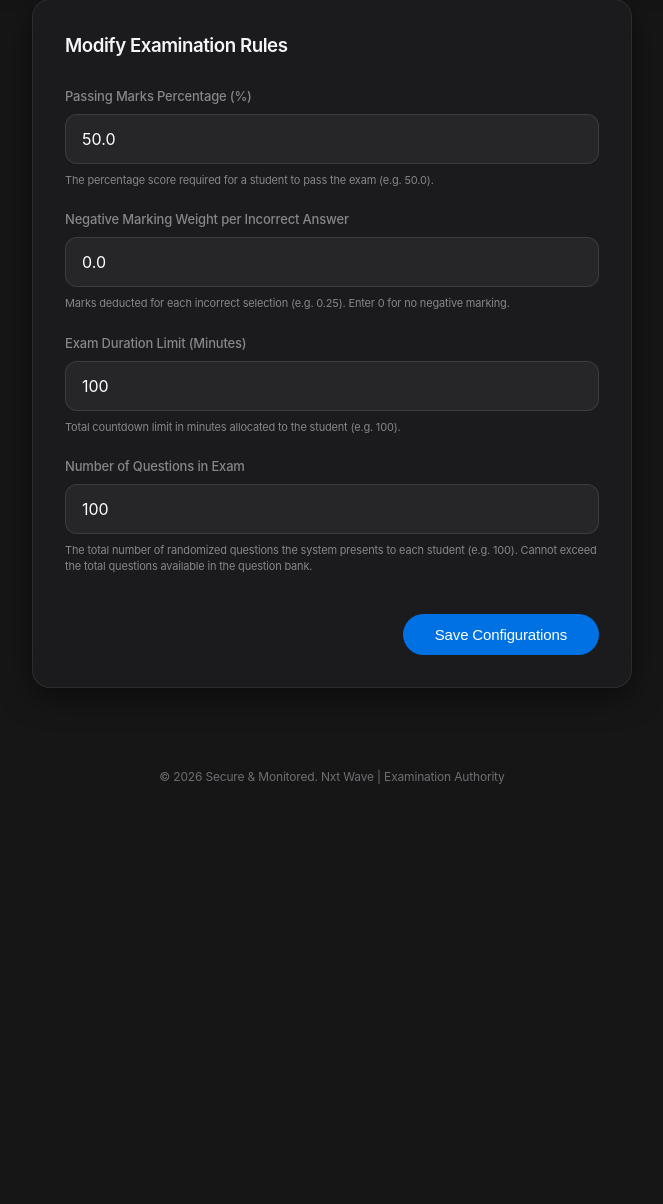
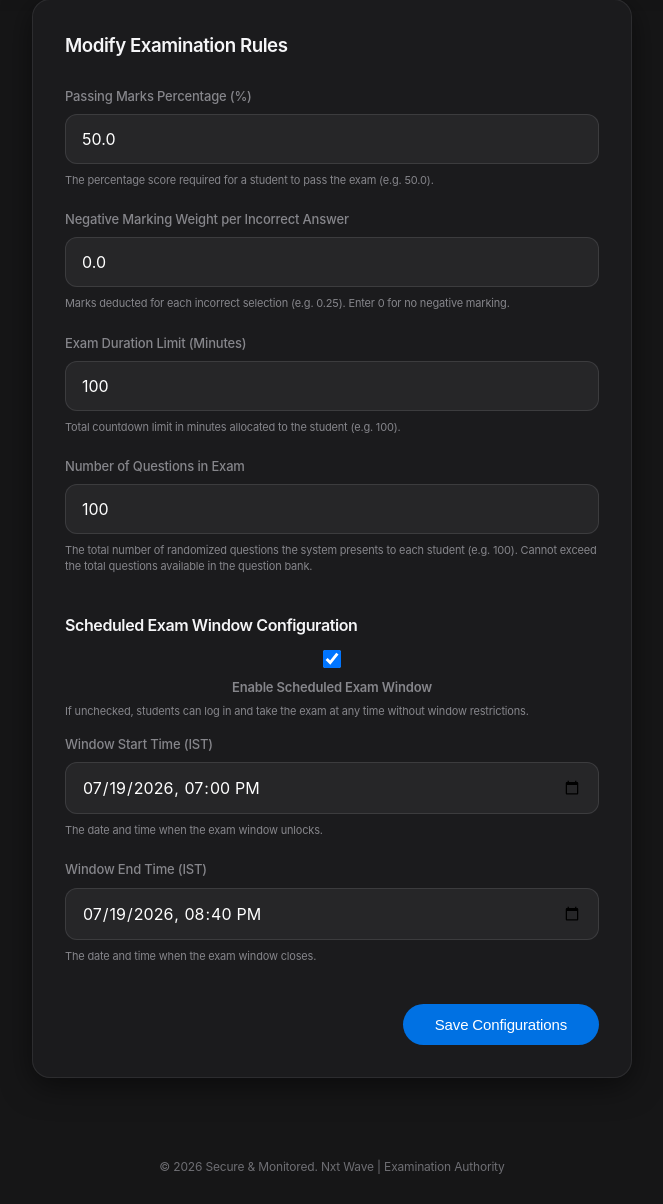
Before and after one commit to Nithingowda16/exam-proctoring, a Flask app: page /admin/settings in a window 1280 px wide. Shown: the part 232-1436 px from the top of the page, without its empty margins (308-971 px from the left). Before the commit the page ends 1016 px from the top, so only its background shows below. Run offline with Flask 3, Linux system fonts and the light colour scheme; the visitor is signed in with stand-in values (Sample User, id 1); data comes from the database, SQL or seed files in the repository; data that the repository does not hold is empty.

Commit message:
feat: add admin schedule controls and update exam window to July 19 7:00 PM - 8:40 PM IST

```diff
--- a/app.py
+++ b/app.py
@@ -53,28 +53,39 @@ app.permanent_session_lifetime = timedelta(hours=3)
 # ----------------- Timezone and Scheduled Exam Window -----------------
 from datetime import timezone
 
-# Scheduled window: Friday, July 17, 2026, 7:00 PM to 9:00 PM IST (UTC+5:30)
-EXAM_START_IST = datetime(2026, 7, 17, 19, 0, 0)
-EXAM_END_IST = datetime(2026, 7, 17, 21, 0, 0)
-
 def get_ist_now():
     """Returns the current datetime in Indian Standard Time (IST) timezone."""
     return datetime.now(timezone.utc) + timedelta(hours=5, minutes=30)
 
 def check_exam_window():
-    """Determines the current status of the scheduled examination slot.
+    """Determines the current status of the scheduled examination slot based on DB settings.
     Returns:
         status (str): 'upcoming', 'active', or 'ended'
         seconds (int): time remaining until next transition
     """
+    settings = get_settings()
+
+    # If scheduling restriction is disabled by Admin, exam is ALWAYS active!
+    if settings.get("schedule_enabled") != "1":
+        return 'active', 999999
+
+    try:
+        start_dt = datetime.strptime(settings["schedule_start"], "%Y-%m-%d %H:%M")
+        end_dt = datetime.strptime(settings["schedule_end"], "%Y-%m-%d %H:%M")
+    except Exception:
+        # Fallback to July 19, 2026 19:00 - 20:40
+        start_dt = datetime(2026, 7, 19, 19, 0, 0)
+        end_dt = datetime(2026, 7, 19, 20, 40, 0)
+
     now = get_ist_now().replace(tzinfo=None)
-    if now < EXAM_START_IST:
-        diff = int((EXAM_START_IST - now).total_seconds())
+
+    if now < start_dt:
+        diff = int((start_dt - now).total_seconds())
         return 'upcoming', diff
-    elif now > EXAM_END_IST:
+    elif now > end_dt:
         return 'ended', 0
     else:
-        diff = int((EXAM_END_IST - now).total_seconds())
+        diff = int((end_dt - now).total_seconds())
         return 'active', diff
 
 # Auto-migrate: Add latest_frame column to exam_sessions if missing
@@ -96,12 +107,23 @@ def get_settings():
     settings = {row["key"]: row["value"] for row in cursor.fetchall()}
     conn.close()
 
+    start_str = settings.get("schedule_start", "2026-07-19 19:00")
+    end_str = settings.get("schedule_end", "2026-07-19 20:40")
+
+    start_dt_val = start_str.replace(" ", "T")
+    end_dt_val = end_str.replace(" ", "T")
+
     # Defaults in case settings are missing
     return {
         "passing_marks": float(settings.get("passing_marks", 50)),
         "negative_marking": float(settings.get("negative_marking", 0)),
         "duration_minutes": int(settings.get("duration_minutes", 100)),
-        "total_questions": int(settings.get("total_questions", 100))
+        "total_questions": int(settings.get("total_questions", 100)),
+        "schedule_enabled": settings.get("schedule_enabled", "1"),
+        "schedule_start": start_str,
+        "schedule_end": end_str,
+        "schedule_start_datetime": start_dt_val,
+        "schedule_end_datetime": end_dt_val
     }
 
 # ----------------- Middlewares -----------------
@@ -177,14 +199,31 @@ def instructions():
     if not g.student:
         return redirect(url_for("index"))
 
+    settings = get_settings()
+
     # Check if the exam window is active/upcoming/ended
     window_status, _ = check_exam_window()
     if window_status == 'upcoming':
-        return render_template("exam_upcoming.html")
+        s_start = settings["schedule_start"]
+        try:
+            dt_obj = datetime.strptime(s_start, "%Y-%m-%d %H:%M")
+            start_display = dt_obj.strftime("%A, %B %d, %Y, at %I:%M %p IST")
+            start_iso = dt_obj.strftime("%Y-%m-%dT%H:%M:00+05:30")
+        except Exception:
+            start_display = s_start + " IST"
+            start_iso = "2026-07-19T19:00:00+05:30"
+
+        return render_template("exam_upcoming.html", start_display=start_display, start_iso=start_iso)
+
     elif window_status == 'ended':
-        return render_template("exam_ended.html")
+        s_end = settings["schedule_end"]
+        try:
+            dt_obj = datetime.strptime(s_end, "%Y-%m-%d %H:%M")
+            end_display = dt_obj.strftime("%A, %B %d, %Y, at %I:%M %p IST")
+        except Exception:
+            end_display = s_end + " IST"
 
-    settings = get_settings()
+        return render_template("exam_ended.html", end_display=end_display)
 
     # Check if they have an ongoing active session
     conn = get_db_connection()
@@ -244,14 +283,21 @@ def start_exam():
         (g.student["id"],)
     )
     session_row = cursor.fetchone()
-
     if not session_row:
         # Create a new session using Indian Standard Time (IST)
         duration_minutes = settings["duration_minutes"]
         started_at = get_ist_now().replace(tzinfo=None)
         duration_expiry = started_at + timedelta(minutes=duration_minutes)
-        # Cap session expiry to the scheduled end of the exam slot (20:40)
-        expires_at = min(duration_expiry, EXAM_END_IST)
+
+        if settings.get("schedule_enabled") == "1":
+            try:
+                end_dt = datetime.strptime(settings["schedule_end"], "%Y-%m-%d %H:%M")
+                expires_at = min(duration_expiry, end_dt)
+            except Exception:
+                expires_at = duration_expiry
+        else:
+            expires_at = duration_expiry
+
         random_seed = random.randint(1, 1000000)
 
         cursor.execute(
@@ -1120,6 +1166,10 @@ def admin_settings():
         duration_minutes = request.form.get("duration_minutes", "").strip()
         total_questions = request.form.get("total_questions", "").strip()
 
+        schedule_enabled = "1" if request.form.get("schedule_enabled") == "1" else "0"
+        schedule_start = request.form.get("schedule_start", "").replace("T", " ").strip()
+        schedule_end = request.form.get("schedule_end", "").replace("T", " ").strip()
+
         try:
             p_val = float(passing_marks)
             n_val = float(negative_marking)
@@ -1136,7 +1186,10 @@ def admin_settings():
                     "passing_marks": str(p_val),
                     "negative_marking": str(n_val),
                     "duration_minutes": str(d_val),
-                    "total_questions": str(q_val)
+                    "total_questions": str(q_val),
+                    "schedule_enabled": schedule_enabled,
+                    "schedule_start": schedule_start,
+                    "schedule_end": schedule_end
                 }
 
                 for key, val in settings_to_update.items():
--- a/templates/admin_settings.html
+++ b/templates/admin_settings.html
@@ -52,6 +52,28 @@
             <span style="font-size: 11px; color: var(--text-secondary);">The total number of randomized questions the system presents to each student (e.g. 100). Cannot exceed the total questions available in the question bank.</span>
         </div>
 
+        <div style="margin-top: 24px; border-top: 1px solid var(--glass-border); padding-top: 16px;">
+            <h4 style="margin-bottom: 12px; color: var(--text-primary);">Scheduled Exam Window Configuration</h4>
+
+            <div class="form-group" style="display: flex; align-items: center; gap: 10px; margin-bottom: 16px;">
+                <input type="checkbox" id="schedule_enabled" name="schedule_enabled" value="1" {% if settings.schedule_enabled == '1' %}checked{% endif %} style="width: 18px; height: 18px; cursor: pointer;">
+                <label for="schedule_enabled" class="form-label" style="margin: 0; cursor: pointer; font-weight: 600;">Enable Scheduled Exam Window</label>
+            </div>
+            <span style="font-size: 11px; color: var(--text-secondary); display: block; margin-top: -10px; margin-bottom: 16px;">If unchecked, students can log in and take the exam at any time without window restrictions.</span>
+
+            <div class="form-group">
+                <label class="form-label" for="schedule_start">Window Start Time (IST)</label>
+                <input type="datetime-local" id="schedule_start" name="schedule_start" class="form-control" value="{{ settings.schedule_start_datetime }}" required>
+                <span style="font-size: 11px; color: var(--text-secondary);">The date and time when the exam window unlocks.</span>
+            </div>
+
+            <div class="form-group">
+                <label class="form-label" for="schedule_end">Window End Time (IST)</label>
+                <input type="datetime-local" id="schedule_end" name="schedule_end" class="form-control" value="{{ settings.schedule_end_datetime }}" required>
+                <span style="font-size: 11px; color: var(--text-secondary);">The date and time when the exam window closes.</span>
+            </div>
+        </div>
+
         <div style="margin-top: 24px; border-top: 1px solid var(--glass-border); padding-top: 16px; display: flex; justify-content: flex-end;">
             <button type="submit" class="btn-primary" style="padding: 12px 32px;">Save Configurations</button>
         </div>
--- a/templates/exam_ended.html
+++ b/templates/exam_ended.html
@@ -9,7 +9,7 @@
 
     <p style="color: var(--text-secondary); line-height: 1.6; margin-bottom: 32px;">
         This examination session is now closed.<br>
-        The submission window ended on <strong>Friday, July 17, 2026, at 09:00 PM IST</strong>.<br><br>
+        The submission window ended on <strong>{{ end_display }}</strong>.<br><br>
         If you missed this exam slot or faced technical issues, please contact your administrator.
     </p>
 
```
Also changed, not shown: init_db.py (+5 -2 lines), templates/exam_upcoming.html (+3 -4 lines), README.md.
